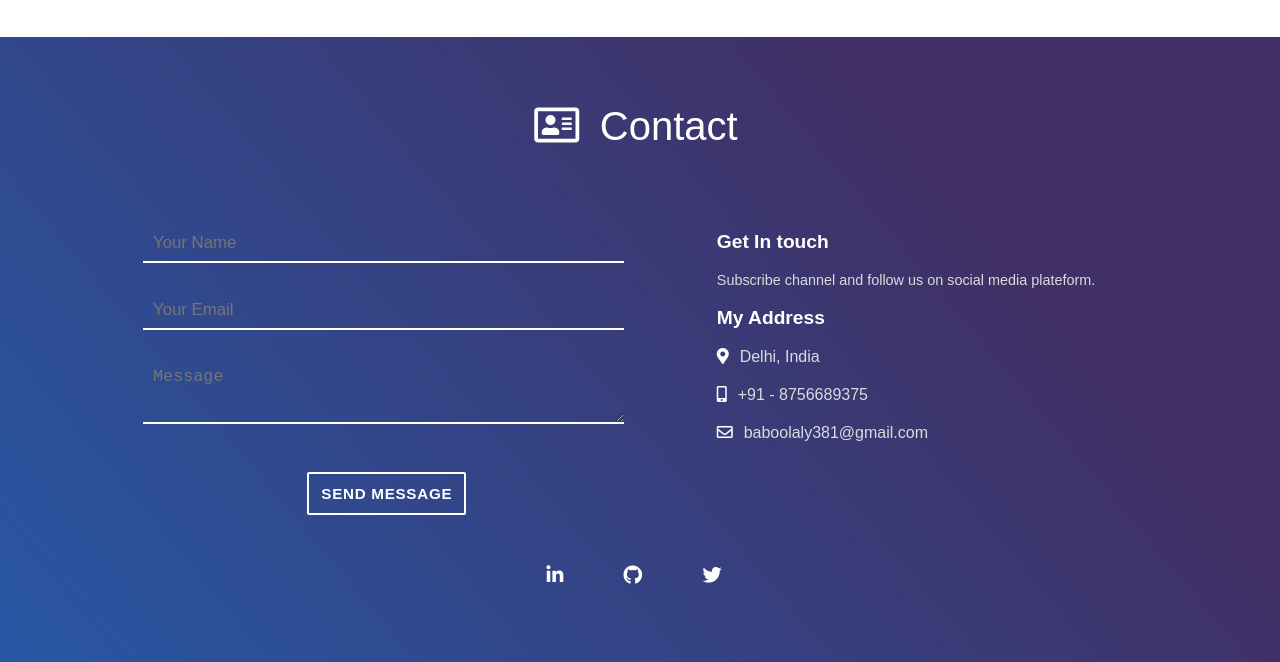
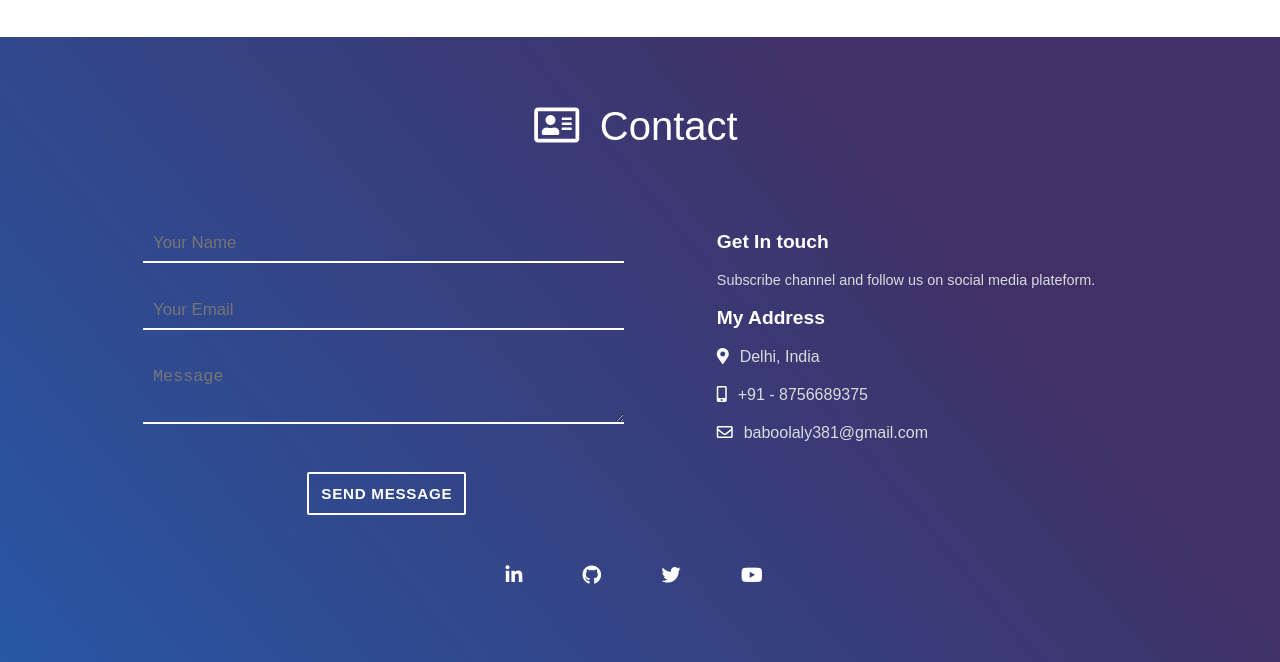
Before and after one commit to Baboo381/Portfolio, a plain HTML site: page index.htm in a window 1280 px wide. Shown: the part 2987-3649 px from the top of the page. Drawn offline with Linux system fonts and the light colour scheme.

Commit message:
Update index.htm

```diff
--- a/index.htm
+++ b/index.htm
@@ -318,6 +318,11 @@
                             <i class="fab fa-twitter"></i>
                         </a>
                     </li>
+                    <li>
+                        <a href="https://www.youtube.com/c/CyberSecurity1">
+                            <i class="fab fa-youtube"></i>
+                        </a>
+                    </li>
 
 
 
```
